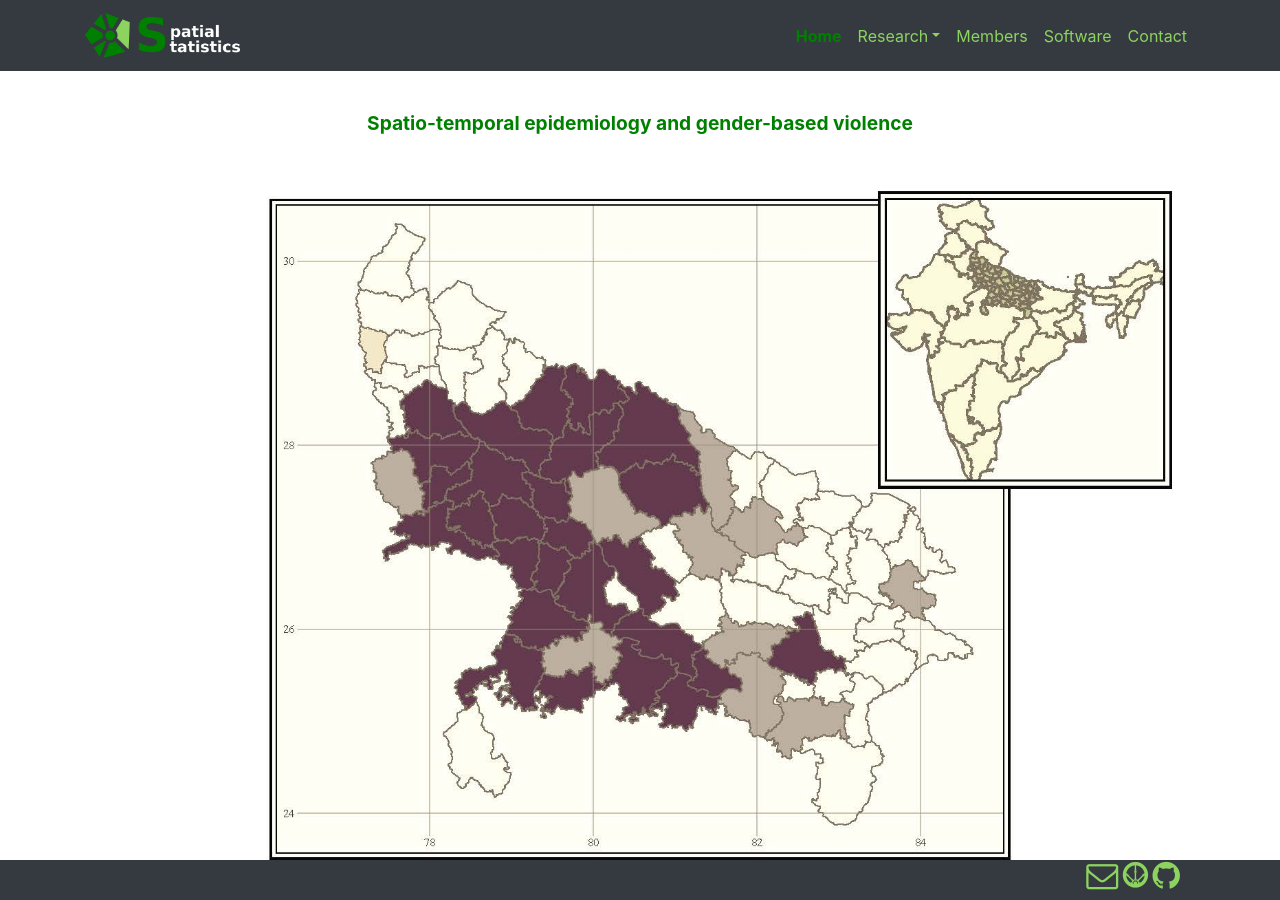
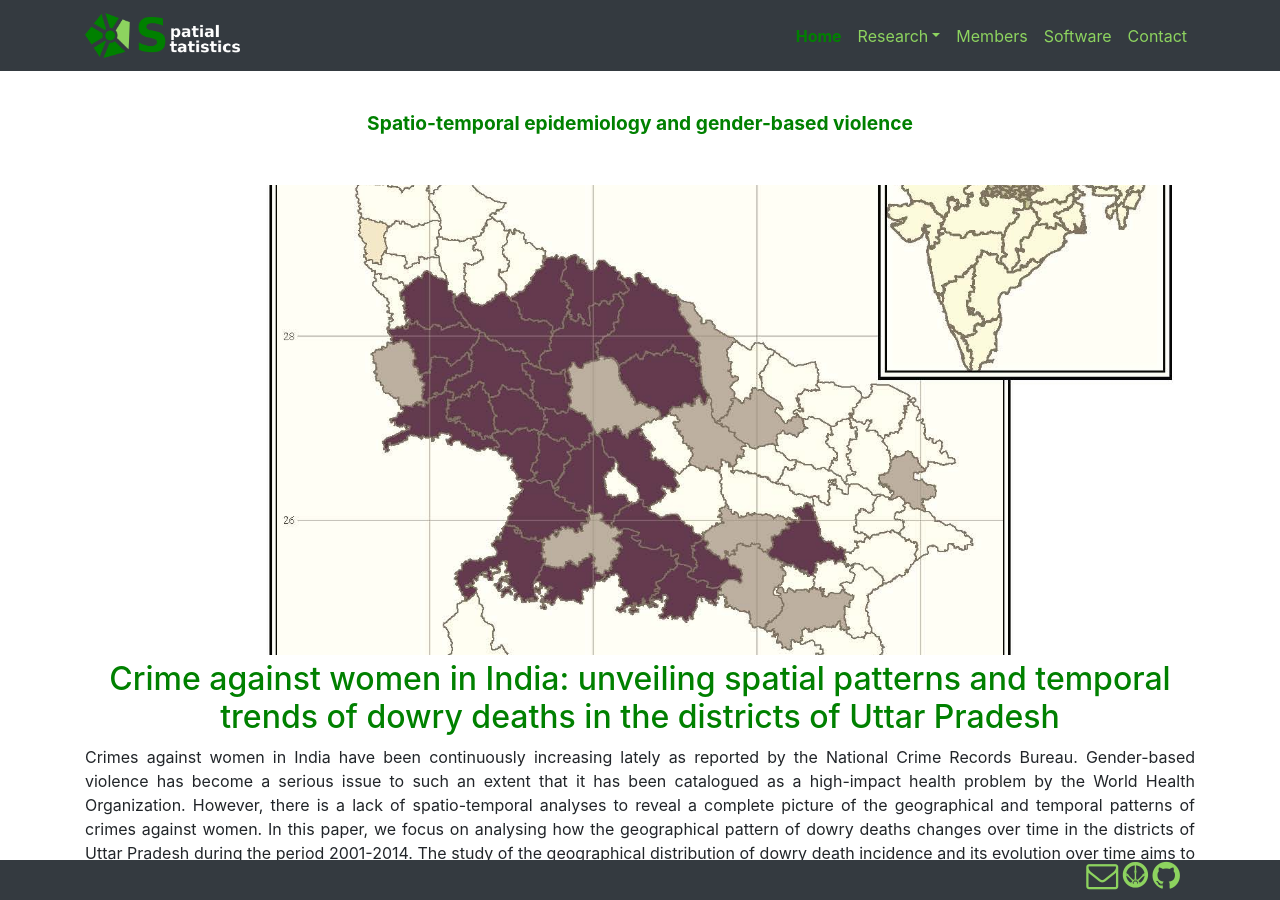
Before and after one commit to spatialstatisticsupna/spatialstatisticsupna.github.io, a Jekyll site: the page built from epidemiology.html, in a window 1280 px wide and 900 px high. Built offline with Jekyll 4.4.1, drawn with Linux system fonts in a browser that asks for light colours; some web fonts are replaced.

Commit message:
Update epidemiology.html

```diff
--- a/_layouts/epidemiology.html
+++ b/_layouts/epidemiology.html
@@ -23,7 +23,7 @@
   <div class="row">
    <div class="col-lg-12 col-md-12 text-center">
                 <div class="service-box">
-                    <img class="r-img" src="img/epidemiology/india_2_jpeg.jpg"></img>
+                    <img class="r-img" src="img/epidemiology/india_2_jpeg.jpg" width="200" height="480"></img>
                     <h2 class="title-color">Crime against women in India:  unveiling spatial patterns and temporal trends of dowry deaths in the districts of  Uttar Pradesh</h2>
                     <p align="justify">Crimes against women in India have been continuously increasing lately as reported by the National Crime Records Bureau. Gender-based violence has become a serious issue to such an extent that it has been catalogued as a high-impact health problem by the World Health Organization. However, there is a lack of spatio-temporal analyses to reveal a complete picture of the geographical and temporal patterns of crimes against women. In this paper, we focus on analysing how the geographical pattern of dowry deaths changes over time in the districts of Uttar Pradesh during the period 2001-2014. The study of the geographical distribution of dowry death incidence and its evolution over time aims to identify specific regions that exhibit high risks and hypothesize on potential risk factors. We also look into different spatial priors and their effects on final risk estimates. Various priors for the hyperparameters are also reviewed. Risk estimates seem to be robust in terms of the spatial prior and hyperprior choices and final results highlight several districts with extreme risks of dowry death incidence. Statistically significant associations are also found between dowry deaths, sex ratio, and some forms of overall crime.<br> <a href="https://doi.org/10.1111/rssa.12545 " target="_blank">View Full-Text</a></p>
                 </div>
```
